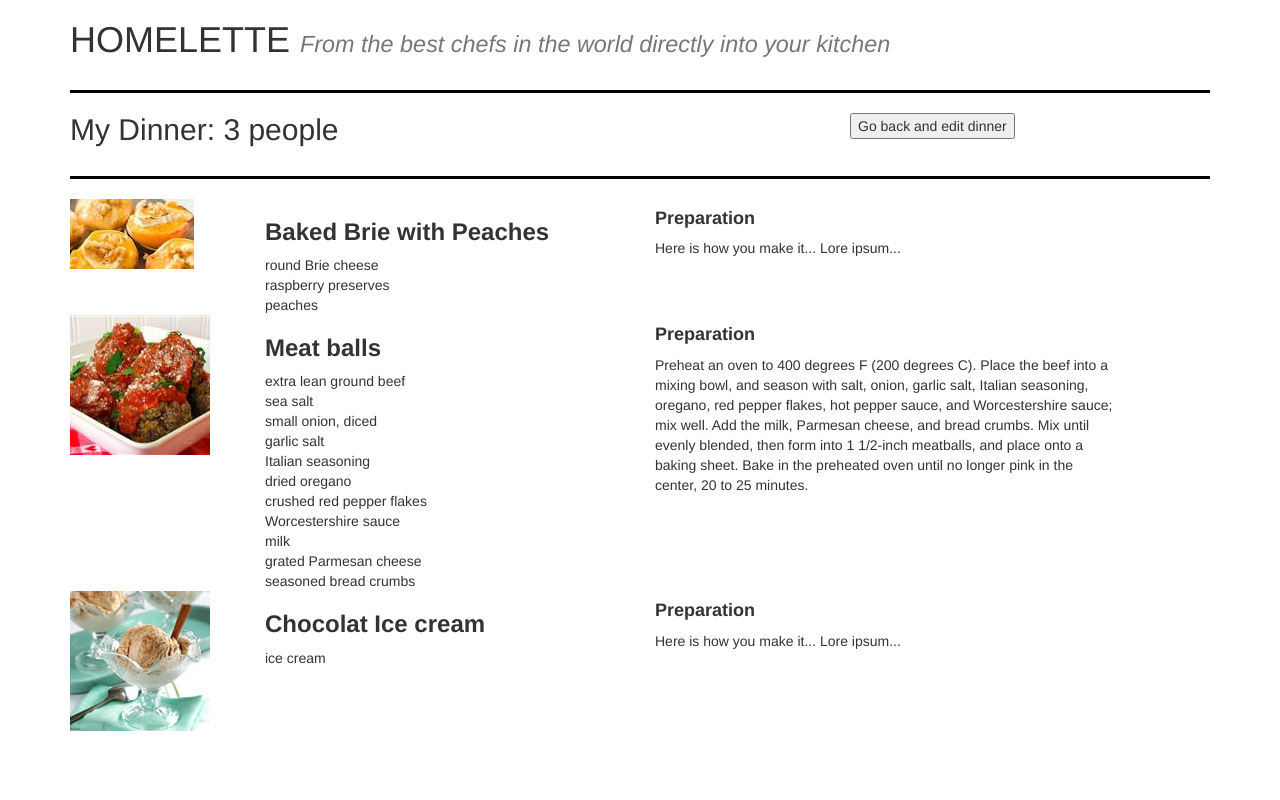
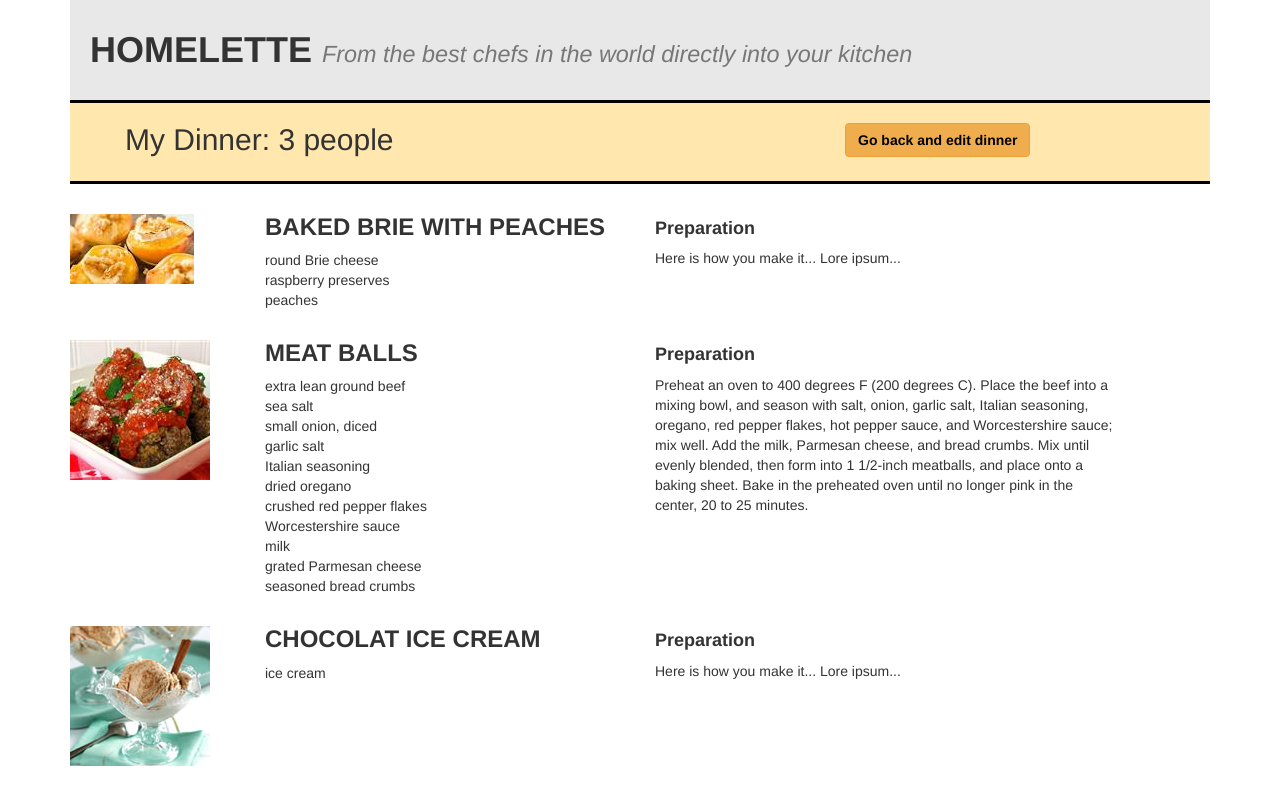
Before and after one commit to ankhuve/erdick, a plain HTML site: page dinnerPreparation.html in a window 1280 px wide. Drawn offline with nearby package versions, Linux system fonts and the light colour scheme.

Commit message:
More styling

```diff
--- a/dinnerPreparation.html
+++ b/dinnerPreparation.html
@@ -8,20 +8,24 @@
 
     <!-- Bootstrap CSS -->
     <link rel="stylesheet" href="http://netdna.bootstrapcdn.com/bootstrap/3.1.0/css/bootstrap.min.css">
+    <link rel="stylesheet" type="text/css" href="style.css" />
 
   </head>
   <body>
 	<div class="container">
-		<h1 style="margin-bottom:30px;">HOMELETTE <small><i>From the best chefs in the world directly into your kitchen</i></small></h1>
-		<hr style='border-color:black;width:100%;border-width:3px;'>
+		<h1>HOMELETTE <small><i>From the best chefs in the world directly into your kitchen</i></small></h1>
+		<hr id="headerDivider">
 		<div id="dinnerPreparationView">
-			<div class="row">
+			<div class="row" id="myDinnerHeader">
 				<div class="col-md-4">
-					<h2 style="margin-top:0px;">My Dinner: <span id="numberOfGuests"></span> people</h2>
+					<h2 id="myDinner">My Dinner: <span id="numberOfGuests"></span> people</h2>
 				</div>
-				<div class="col-md-4 col-md-offset-4"><input type="button" value="Go back and edit dinner"/></div>
+				<div class="col-md-4 col-md-offset-4">
+					<button id="backToEdit" class="btn btn-warning">Go back and edit dinner</button>
+				</div>
 			</div>
-			<hr style='border-color:black;width:100%;border-width:3px;'>
+
+			<hr id="headerDivider">
 			<div id="preparations"></div>
 		</div>
 
--- a/js/view/dinnerPreparationView.js
+++ b/js/view/dinnerPreparationView.js
@@ -8,11 +8,11 @@ var DinnerPreparationView = function (container, model) {
 
 	var returnstring = "";
 	for(dish in fullMenu){
-		returnstring += "<div class='row'>";
+		returnstring += "<div class='row' id='dishDetailsRow'>";
 		returnstring += "<div class='col-md-2'><img src='images/"+fullMenu[dish].image+"'></div>";
 
 		returnstring += "<div class='col-md-4'>";
-		returnstring += "<h3><strong>"+fullMenu[dish].name+"</strong></h3>";
+		returnstring += "<h3 class='dishName'><strong><p class='text-uppercase'>"+fullMenu[dish].name+"</p></strong></h3>";
 		for(ingredient in fullMenu[dish].ingredients){
 			returnstring += fullMenu[dish].ingredients[ingredient].name + "<br/>";
 		}
--- a/style.css
+++ b/style.css
@@ -34,7 +34,7 @@ h1{
 }
 
 h2{
-	margin-top:0px;
+	margin-top:15px;
 }
 
 #myDinnerHeader{
@@ -54,11 +54,12 @@ h2{
 	padding-left: 40px;
 }
 
-#imageRow{
+/*#imageRow{
 	margin-top: 30px;
-}
+}*/
 
 #dinnerDetails{
+	margin-top: 30px;
 
 }
 
@@ -73,3 +74,23 @@ h2{
 	color:black;
 	font-weight: bold;
 }
+
+#preparations{
+	margin-top: 30px;
+}
+
+.dishName{
+	margin-top: 0px;
+}
+
+#dishDetailsRow{
+	margin-bottom: 30px;
+}
+
+h4{
+	margin-top: 5px;
+}
+
+h3{
+	text-transform: uppercase;
+}
```
Also changed, not shown: dinnerOverview.html (+1 -1 lines), index.html (+3 -2 lines), selectDish.html (+3 -2 lines).
